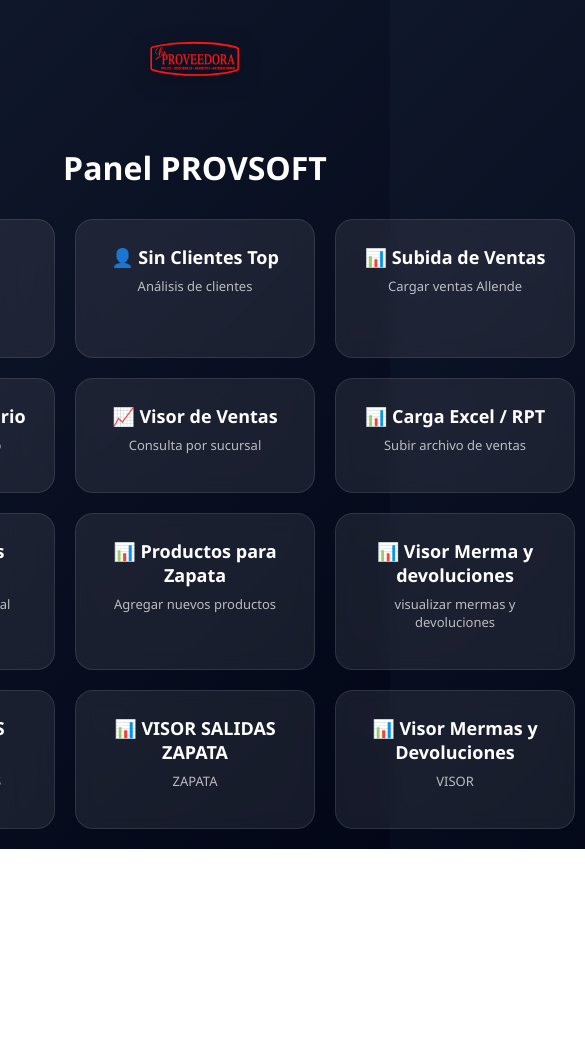
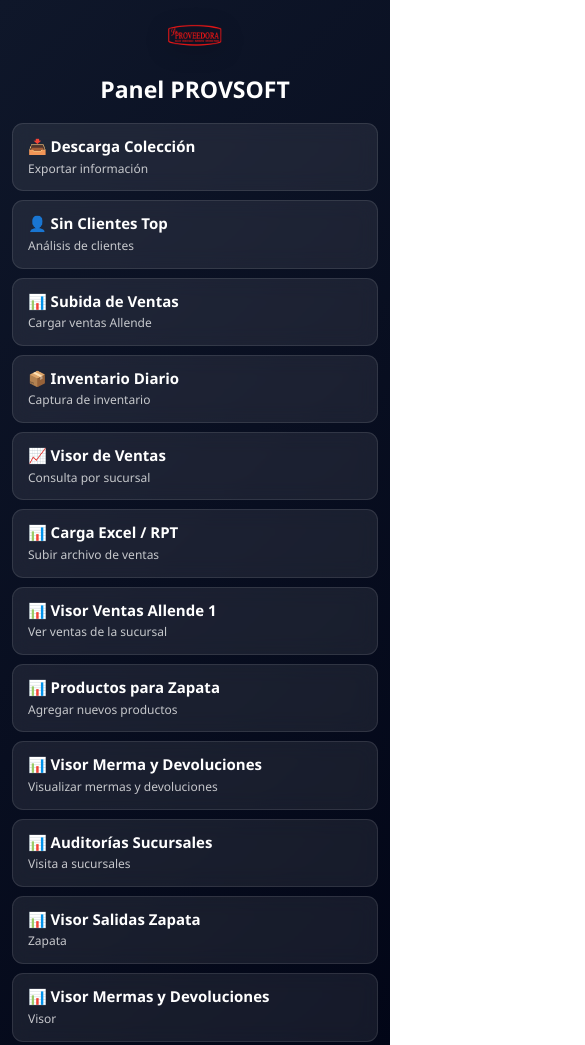
Before and after one commit to LizandroLumbreras/GENERACION-DE-REPORTES-SUCURSALES, a plain HTML site: page index.html in a window 390 px wide. Shown: the top 1045 px of the page, 585 px wide, since content can reach past the window. Before the commit the page ends 849 px from the top, so only its background shows below. Drawn offline with Linux system fonts and the light colour scheme.

Commit message:
Update index.html

```diff
--- a/index.html
+++ b/index.html
@@ -6,65 +6,177 @@
 <title>Panel PROVSOFT</title>
 
 <style>
-body{
-  margin:0;
-  font-family:'Segoe UI',sans-serif;
-  background:linear-gradient(135deg,#0f172a,#020617);
-  color:white;
-  display:flex;
-  flex-direction:column;
-  align-items:center;
-  justify-content:center;
-  min-height:100vh;
+* {
+  box-sizing: border-box;
 }
 
-.container{
-  text-align:center;
-  padding:20px;
+body {
+  margin: 0;
+  padding: 20px;
+  font-family: 'Segoe UI', sans-serif;
+  background: linear-gradient(135deg, #0f172a, #020617);
+  color: white;
+  min-height: 100vh;
+  display: flex;
+  flex-direction: column;
+  align-items: center;
+  justify-content: center;
 }
 
-.logo{
-  width:120px;
-  margin-bottom:20px;
+.container {
+  width: 100%;
+  max-width: 1000px;
+  margin: auto;
+  text-align: center;
+}
+
+.logo {
+  width: 100px;
+  max-width: 30vw;
+  height: auto;
+  margin-bottom: 12px;
   filter: drop-shadow(0 5px 10px rgba(0,0,0,.5));
 }
 
-h1{
-  margin-bottom:30px;
-  font-weight:600;
+h1 {
+  margin: 0 0 25px;
+  font-size: clamp(22px, 4vw, 32px);
+  font-weight: 600;
 }
 
-.grid{
-  display:grid;
-  grid-template-columns: repeat(auto-fit, minmax(240px,1fr));
-  gap:20px;
-  max-width:900px;
+.grid {
+  display: grid;
+  grid-template-columns: repeat(3, minmax(0, 1fr));
+  gap: 15px;
+  width: 100%;
 }
 
-.card{
-  background:rgba(255,255,255,0.08);
-  backdrop-filter:blur(10px);
-  padding:25px;
-  border-radius:18px;
-  cursor:pointer;
-  transition:.3s;
-  border:1px solid rgba(255,255,255,0.1);
+.card {
+  min-width: 0;
+  background: rgba(255,255,255,0.08);
+  backdrop-filter: blur(10px);
+  -webkit-backdrop-filter: blur(10px);
+  padding: 20px 14px;
+  border-radius: 14px;
+  cursor: pointer;
+  transition: transform .2s, background .2s;
+  border: 1px solid rgba(255,255,255,0.1);
+  overflow-wrap: anywhere;
+  -webkit-tap-highlight-color: transparent;
 }
 
-.card:hover{
-  transform:translateY(-6px) scale(1.04);
-  background:rgba(255,255,255,0.15);
+.card:hover {
+  transform: translateY(-3px);
+  background: rgba(255,255,255,0.15);
 }
 
-.card h3{
-  margin:0;
-  font-size:18px;
+.card:active {
+  transform: scale(0.98);
+  background: rgba(255,255,255,0.18);
 }
 
-.card p{
-  font-size:13px;
-  opacity:.7;
-  margin-top:8px;
+.card h3 {
+  margin: 0;
+  font-size: 16px;
+  line-height: 1.35;
+  font-weight: 600;
+}
+
+.card p {
+  font-size: 12px;
+  line-height: 1.4;
+  opacity: .75;
+  margin: 7px 0 0;
+}
+
+/* Tabletas */
+@media (max-width: 800px) {
+  body {
+    padding: 18px;
+    justify-content: flex-start;
+  }
+
+  .grid {
+    grid-template-columns: repeat(2, minmax(0, 1fr));
+    gap: 12px;
+  }
+
+  .card {
+    padding: 17px 12px;
+  }
+
+  .card h3 {
+    font-size: 15px;
+  }
+}
+
+/* Celulares */
+@media (max-width: 480px) {
+  body {
+    padding: 12px;
+  }
+
+  .container {
+    max-width: 100%;
+  }
+
+  .logo {
+    width: 72px;
+    margin-bottom: 8px;
+  }
+
+  h1 {
+    font-size: 23px;
+    margin-bottom: 18px;
+  }
+
+  .grid {
+    grid-template-columns: minmax(0, 1fr);
+    gap: 9px;
+  }
+
+  .card {
+    display: flex;
+    flex-direction: column;
+    align-items: flex-start;
+    text-align: left;
+    padding: 13px 15px;
+    border-radius: 11px;
+    min-height: auto;
+  }
+
+  .card h3 {
+    font-size: 15px;
+    line-height: 1.3;
+  }
+
+  .card p {
+    font-size: 12px;
+    margin-top: 4px;
+  }
+}
+
+/* Celulares muy pequeños */
+@media (max-width: 350px) {
+  body {
+    padding: 8px;
+  }
+
+  h1 {
+    font-size: 21px;
+  }
+
+  .card {
+    padding: 12px;
+  }
+
+  .card h3 {
+    font-size: 14px;
+  }
+
+  .card p {
+    font-size: 11px;
+  }
 }
 </style>
 </head>
@@ -73,7 +185,7 @@
 
 <div class="container">
 
-  <img src="logo.webp" class="logo">
+  <img src="logo.webp" class="logo" alt="Logo PROVSOFT">
 
   <h1>Panel PROVSOFT</h1>
 
@@ -109,41 +221,41 @@
       <p>Subir archivo de ventas</p>
     </div>
 
-        <div class="card" onclick="ir('visor-ventas-allende.html')">
+    <div class="card" onclick="ir('visor-ventas-allende.html')">
       <h3>📊 Visor Ventas Allende 1</h3>
       <p>Ver ventas de la sucursal</p>
     </div>
 
-            <div class="card" onclick="ir('agregar-productos-zapata.html')">
+    <div class="card" onclick="ir('agregar-productos-zapata.html')">
       <h3>📊 Productos para Zapata</h3>
       <p>Agregar nuevos productos</p>
     </div>
 
-                <div class="card" onclick="ir('visor mermas/index.html')">
-      <h3>📊 Visor Merma y devoluciones </h3>
-      <p> visualizar mermas y devoluciones </p>
+    <div class="card" onclick="ir('visor mermas/index.html')">
+      <h3>📊 Visor Merma y Devoluciones</h3>
+      <p>Visualizar mermas y devoluciones</p>
     </div>
 
-                    <div class="card" onclick="ir('AUDITORIA.html')">
-      <h3>📊 AUDITORIAS SUCURSALES </h3>
-      <p> VISITA A SUCURSALES </p>
+    <div class="card" onclick="ir('AUDITORIA.html')">
+      <h3>📊 Auditorías Sucursales</h3>
+      <p>Visita a sucursales</p>
     </div>
 
-                        <div class="card" onclick="ir('SALIDASZAPATA.html')">
-      <h3>📊 VISOR SALIDAS ZAPATA </h3>
-      <p> ZAPATA </p>
+    <div class="card" onclick="ir('SALIDASZAPATA.html')">
+      <h3>📊 Visor Salidas Zapata</h3>
+      <p>Zapata</p>
     </div>
 
-                            <div class="card" onclick="ir('Mermas-Devoluciones.html')">
-      <h3>📊 Visor Mermas y Devoluciones </h3>
-      <p> VISOR</p>
+    <div class="card" onclick="ir('Mermas-Devoluciones.html')">
+      <h3>📊 Visor Mermas y Devoluciones</h3>
+      <p>Visor</p>
     </div>
+
   </div>
-
 </div>
 
 <script>
-function ir(ruta){
+function ir(ruta) {
   window.location.href = ruta;
 }
 </script>
```
